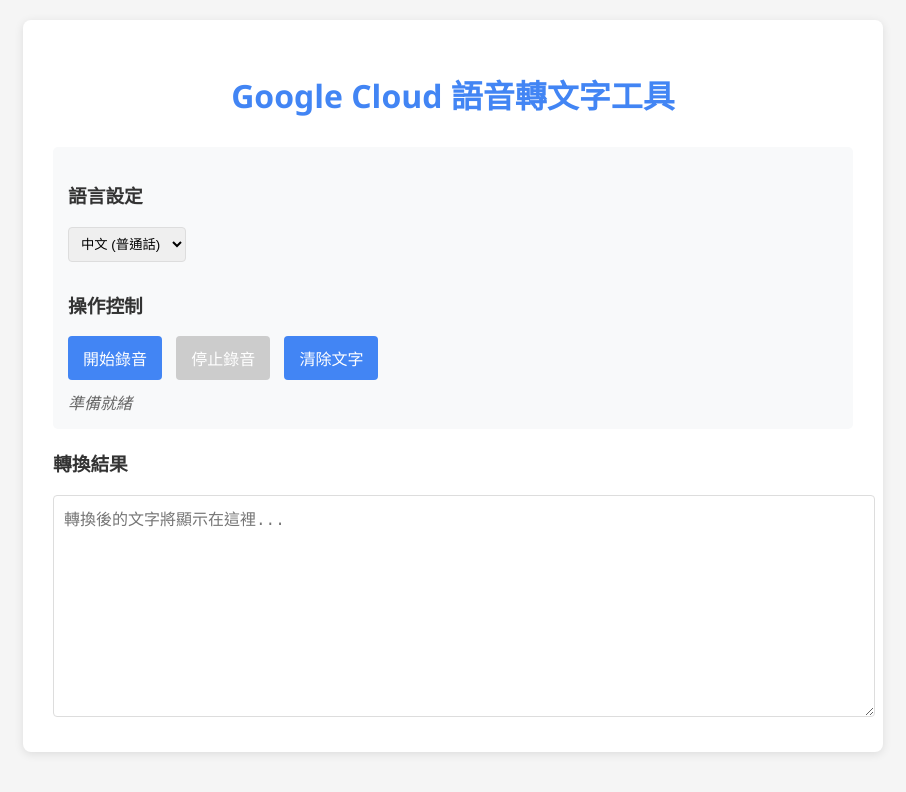
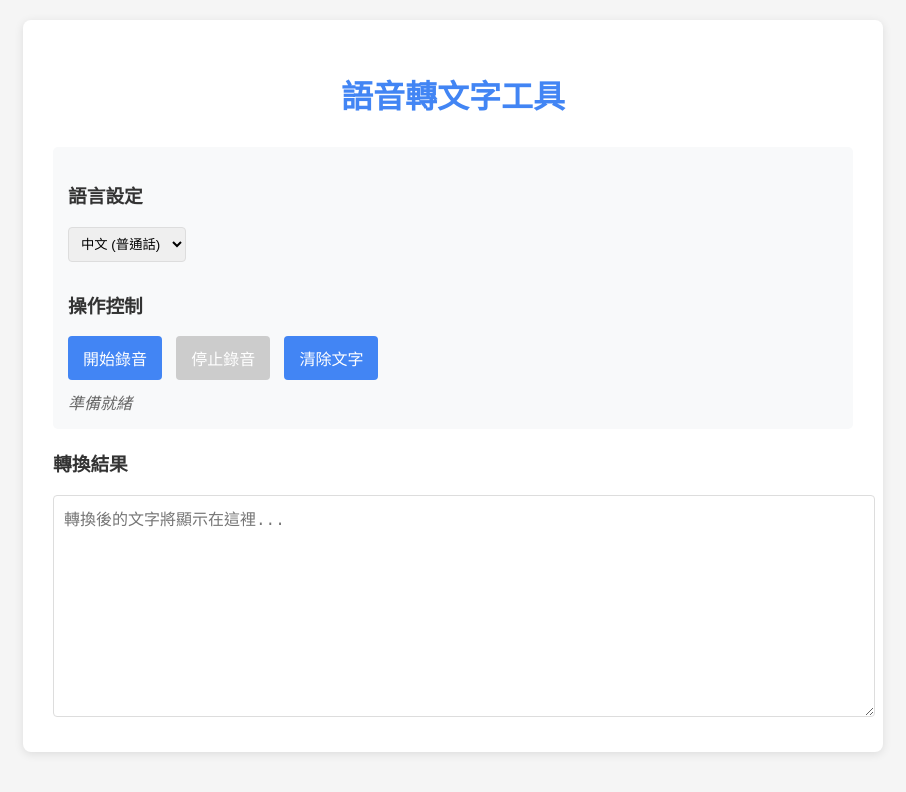
Before and after one commit to Pearce-Lin/-STT-, a plain HTML site: page index.html in a window 1280 px wide. Shown: the whole page, without its empty margins (187-1093 px from the left). Drawn offline with Linux system fonts and the light colour scheme.

Commit message:
Update index.html

```diff
--- a/index.html
+++ b/index.html
@@ -92,7 +92,7 @@
 </head>
 <body>
     <div class="container">
-        <h1>Google Cloud 語音轉文字工具</h1>
+        <h1>語音轉文字工具</h1>
 
         <div class="control-panel">
             <h3>語言設定</h3>
```
